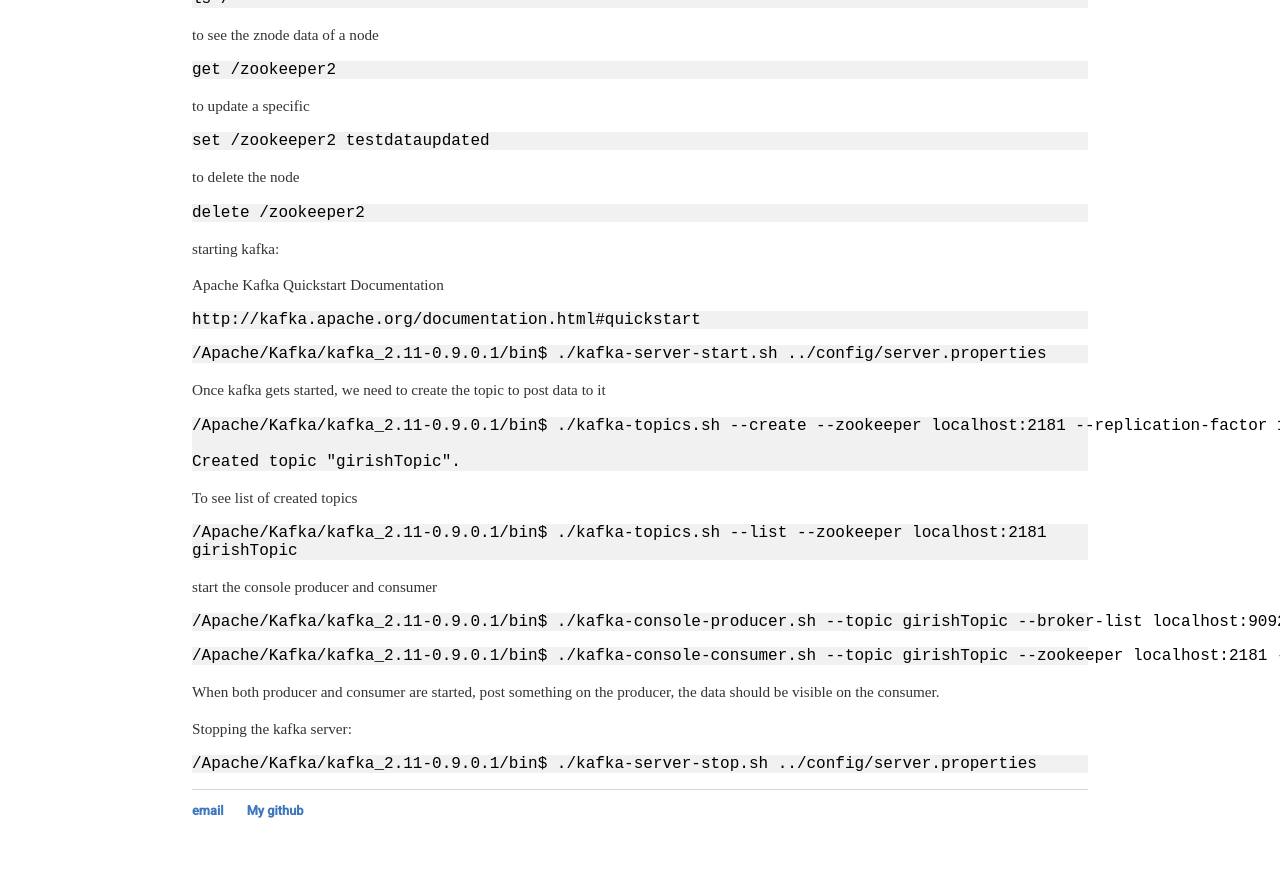
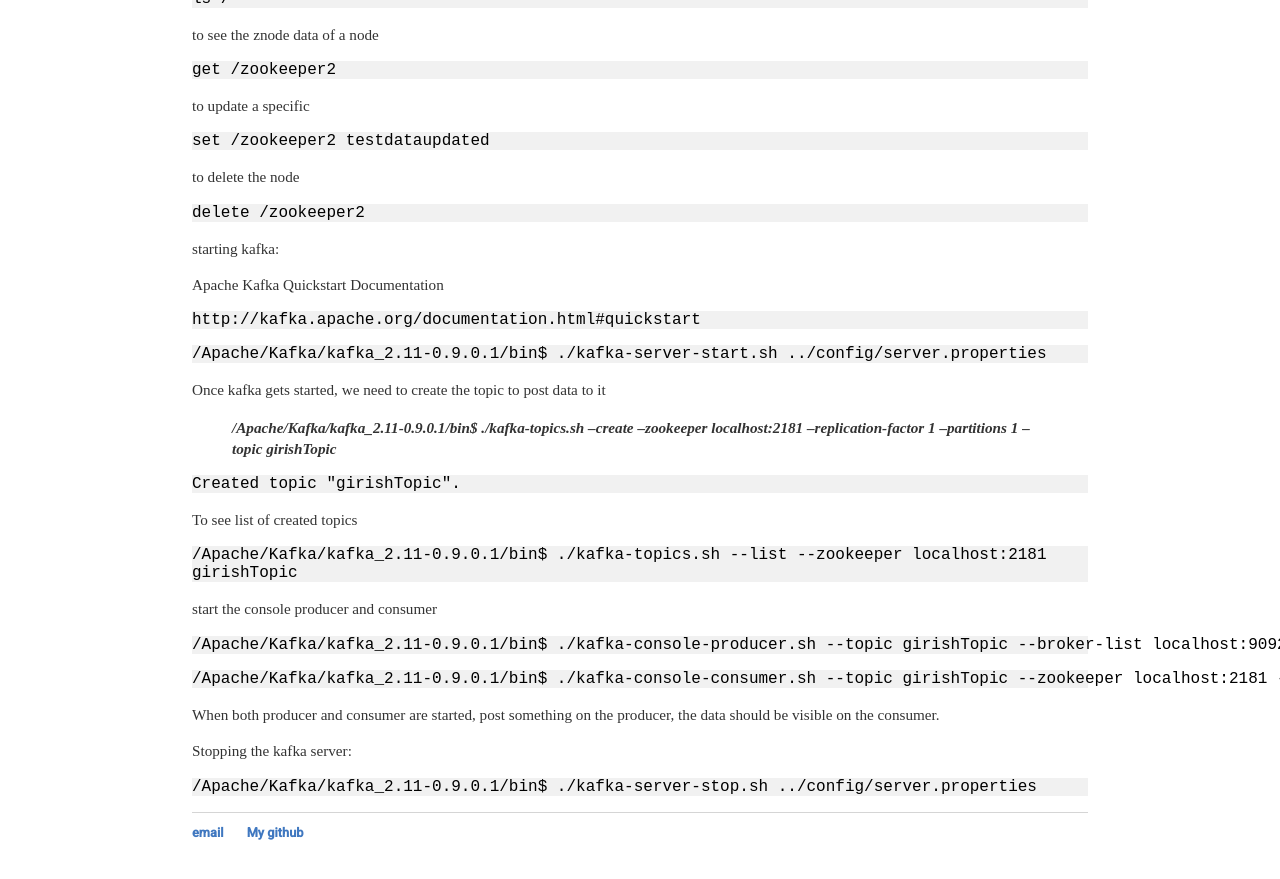
Before and after one commit to girishkkumar/girish.github.io, a Jekyll site: the page built from _posts/2016-05-21-starting-kafka-&-zookeeper.md, in a window 1280 px wide and 900 px high, scrolled down 806 px. Shown: the top 879 px of the window. Built offline with Jekyll 4.4.1, drawn with Linux system fonts in a browser that asks for light colours.

````diff
--- a/_posts/2016-05-21-starting-kafka-&-zookeeper.md
+++ b/_posts/2016-05-21-starting-kafka-&-zookeeper.md
@@ -33,7 +33,7 @@ To know whether the instance is leader or follower run the below command for all
 Once all the server instances are started, run the client command below:
 
 
-> /Apache/zookeeper/zookeeper-3.4.8/bin$ zkCli.sh -server localhost:2181,localhost:2182,localhost:2183
+> **_/Apache/zookeeper/zookeeper-3.4.8/bin$ zkCli.sh -server localhost:2181,localhost:2182,localhost:2183_**
 
 
 to create a zookeeper node
@@ -80,9 +80,10 @@ http://kafka.apache.org/documentation.html#quickstart
 
 Once kafka gets started, we need to create the topic to post data to it
 
+
+> **_/Apache/Kafka/kafka_2.11-0.9.0.1/bin$ ./kafka-topics.sh --create --zookeeper localhost:2181 --replication-factor 1 --partitions 1 --topic girishTopic_**
+
 ```
-/Apache/Kafka/kafka_2.11-0.9.0.1/bin$ ./kafka-topics.sh --create --zookeeper localhost:2181 --replication-factor 1 --partitions 1 --topic girishTopic
-
 Created topic "girishTopic".
 ```
 
````
